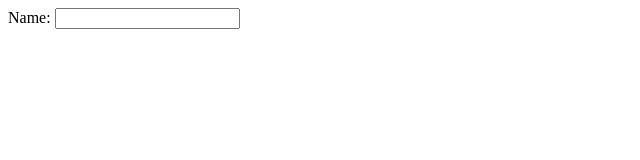
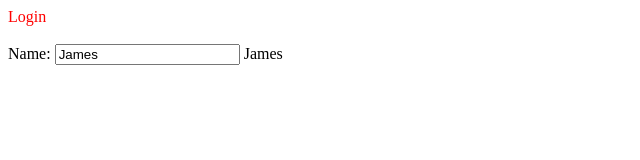
Before and after one commit to chi6rag/AngularApp, a plain HTML site: page index.html in a window 1280 px wide. Shown: the whole page, without its empty margins (0-640 px from the left). Drawn offline with Linux system fonts and the light colour scheme.

Commit message:
Add switching classes and divs

```diff
--- a/index.html
+++ b/index.html
@@ -3,9 +3,19 @@
 <head>
 	<title>Angular JS Hello World</title>
 	<script type="text/javascript" src="scripts/angular.js"></script>
+	<link rel="stylesheet" type="text/css" href="stylesheets/style.css">
 </head>
-<body>
-	Name: <input type="text" ng-model="name" />
-	{{name}}
+<body ng-init="data={name: 'James', isVisible: true, loggedIn: false, status: 'red'}">
+	<div ng-cloak>
+		<div ng-switch on="data.loggedIn">
+			<div ng-switch-when="true" ng-class="data.status">Welcome {{data.name}}</div>
+			<div ng-switch-when="false" ng-class="data.status">Login</div>
+		</div>
+		<br />
+		<div ng-show="data.isVisible">
+			Name: <input type="text" data-ng-model="data.name" />
+			{{data.name}}
+		</div>
+	</div>
 </body>
 </html>
--- /dev/null
+++ b/stylesheets/style.css
@@ -0,0 +1,11 @@
+.red {
+	color: red;
+}
+
+.navy {
+	color: blue;
+}
+
+[ng\:cloak], [ng-cloak], [data-ng-cloak], [x-ng-cloak], .ng-cloak, .x-ng-cloak {
+  display: none !important;
+}
```
